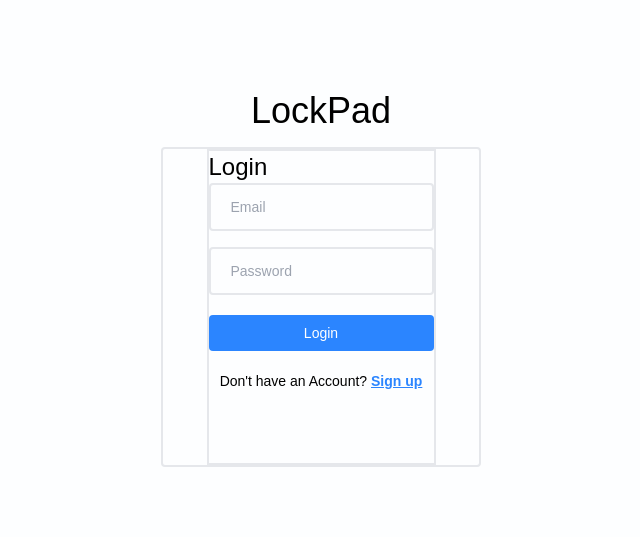
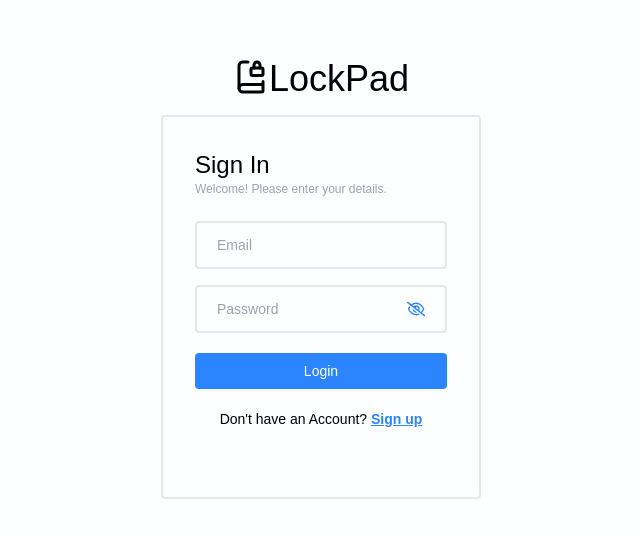
Before and after one commit to jus-waa/Secure-Personal-Vault, a React (Vite) app in the folder frontend/: page / in a window 1280 px wide. Shown: the part 121-658 px from the top of the page, without its empty margins (319-959 px from the left). Built offline with nearby package versions, Linux system fonts and the light colour scheme.

Commit message:
feat(login): implement login page ui

```diff
--- a/frontend/src/components/input/InputPassword.jsx
+++ b/frontend/src/components/input/InputPassword.jsx
@@ -1,22 +1,34 @@
 import React, { useState } from 'react';
-
+import { FaRegEye,FaRegEyeSlash } from "react-icons/fa6";
 const InputPassword = ({ value, onChange, placeholder}) => {
     const [ShowPassword, setShowPassword] = useState(false);
-
     const toggleShowPassword = () => {
         setShowPassword(!ShowPassword);
     };
 
     return (
     <>
-        <div className='input-box'>
+        <div className='flex input-box'>
             <input
-            value={value}
-            onChange={onChange}
-            type={ShowPassword ? "text" : "password"}
-            placeholder={placeholder||"Password"}
-            className='w-full text-sm bg-transparent rounded outline-none'
+             value={value}
+             onChange={onChange}
+             type={ShowPassword ? "text" : "password"}
+             placeholder={placeholder||"Password"}
+             className='w-full text-sm bg-transparent rounded outline-none'
             />
+
+            {ShowPassword ? (<FaRegEye
+             size={20}
+             className="text-primary cursor-pointer"
+             onClick={toggleShowPassword}
+            />
+            ) : (
+            <FaRegEyeSlash
+             size={20}
+             className="text-primary cursor-pointer"
+             onClick={toggleShowPassword}
+            />
+            )}
         </div>
     </>
   );
--- a/frontend/src/routes/LoginPage.jsx
+++ b/frontend/src/routes/LoginPage.jsx
@@ -1,26 +1,49 @@
-import React from "react";
+import React, { useState } from "react";
 import { Link } from "react-router-dom";
 import InputPassword from "../components/input/InputPassword";
+
+import { LuBookLock } from "react-icons/lu";
+
 const LoginPage = () => {
-    function handleSubmit(e) {
+
+    const [email, setEmail] = useState("");
+    const [password, setPassword] = useState("");
+    const [error, setError] = useState(null);
+
+
+
+    const handleSubmit = async (e) => {
         e.preventDefault();
     }
 
     return(
         <>
             <div className="h-screen w-screen flex flex-col place-content-center items-center">
-            <h1 className="mb-4 text-4xl">LockPad</h1>
-                <div className="grid h-2/5 w-3/12 justify-center border-2 rounded">
-                    <div className="border-2 w-full">
+            <h1 className="flex mb-4 text-4xl"><LuBookLock />LockPad</h1>
+                <div className="grid grid-rows-[1fr_4fr] h-96 w-3/12 border-2 rounded">
+                    <h1 className="place-content-center text-2xl pl-8 pt-8 pb-2">
+                        Sign In
+                        <p className="text-xs text-gray-400">Welcome! Please enter your details.</p>
+                    </h1>
+                    <div className="w-full px-8 py-4">
                         <form onSubmit={handleSubmit}>
-                            <h1 className="text-2xl">Login</h1>
-                            {/* input for email*/}
-                            <input type="text" placeholder="Email" className="input-box" />
-                            {/* input for password*/}
-                            <InputPassword/>
+                            <input
+                             type="text"
+                             placeholder="Email"
+                             className="input-box"
+                             value={email}
+                             onChange={(em) => setEmail(em.target.value)}
+                            />
+
+                            <InputPassword
+                             value={password}
+                             onChange={(em) => setPassword(em.target.value)}
+                            />
+
                             <button type="submit" className="btn-primary">
                                 Login
                             </button>
+
                             <div className="text-sm text-center mt-4">
                                 Don't have an Account?{" "}
                                 <Link to="/signUp" className="font-semibold text-primary underline">
```
Also changed, not shown: frontend/src/utils/helper.js (added).
